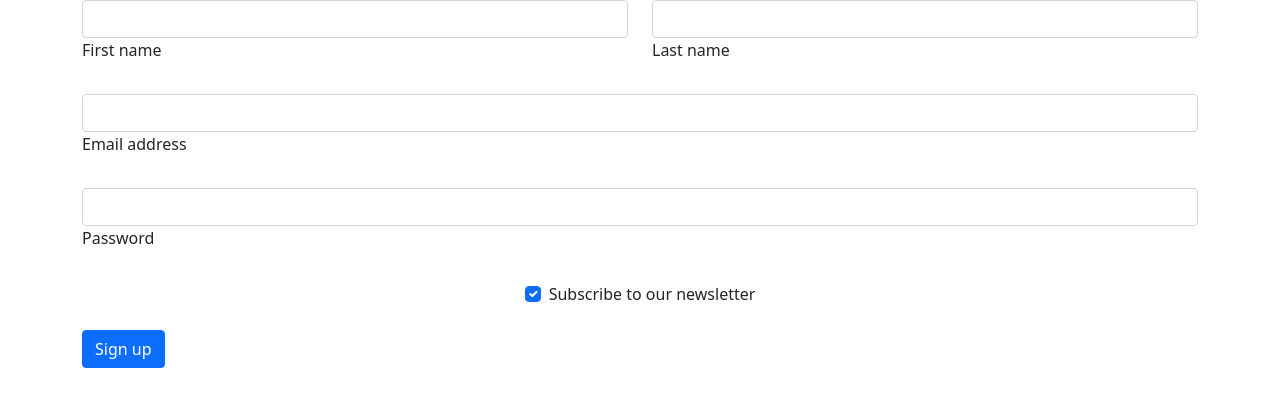
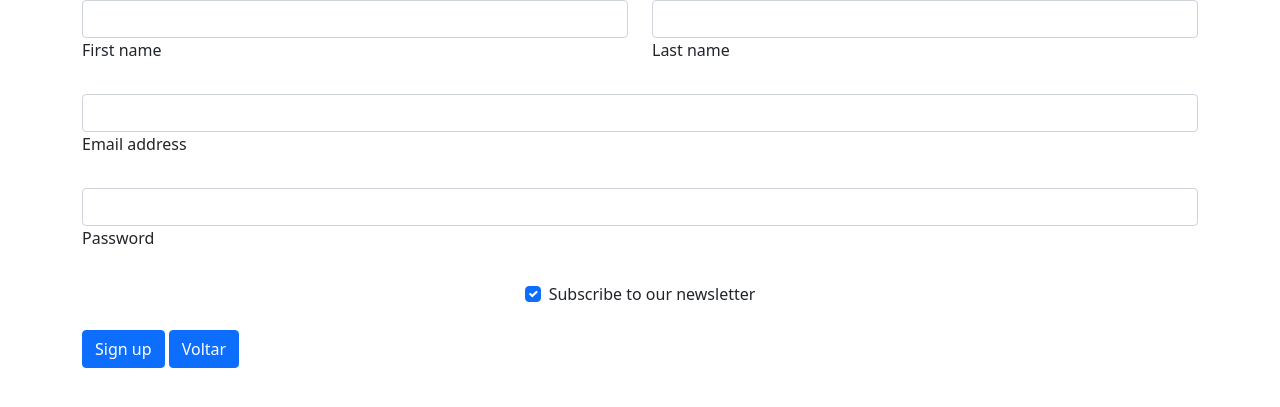
Before and after one commit to diamba76/projeto, a Django app: page /registro in a window 1280 px wide. Shown: the top 407 px of the page. Run offline with Django 3.2, Linux system fonts and the light colour scheme; some libraries are stand-ins or nearby versions.

Commit message:
Botão de voltar no registro

```diff
--- a/templates/registration/registro.html
+++ b/templates/registration/registro.html
@@ -40,5 +40,6 @@
 
   <!-- Submit button -->
   <button type="submit" class="btn btn-primary btn-block mb-4">Sign up</button>
+  <a class="btn btn-primary btn-block mb-4" href="/">Voltar</a>
 </form>
 {% endblock %}
```
